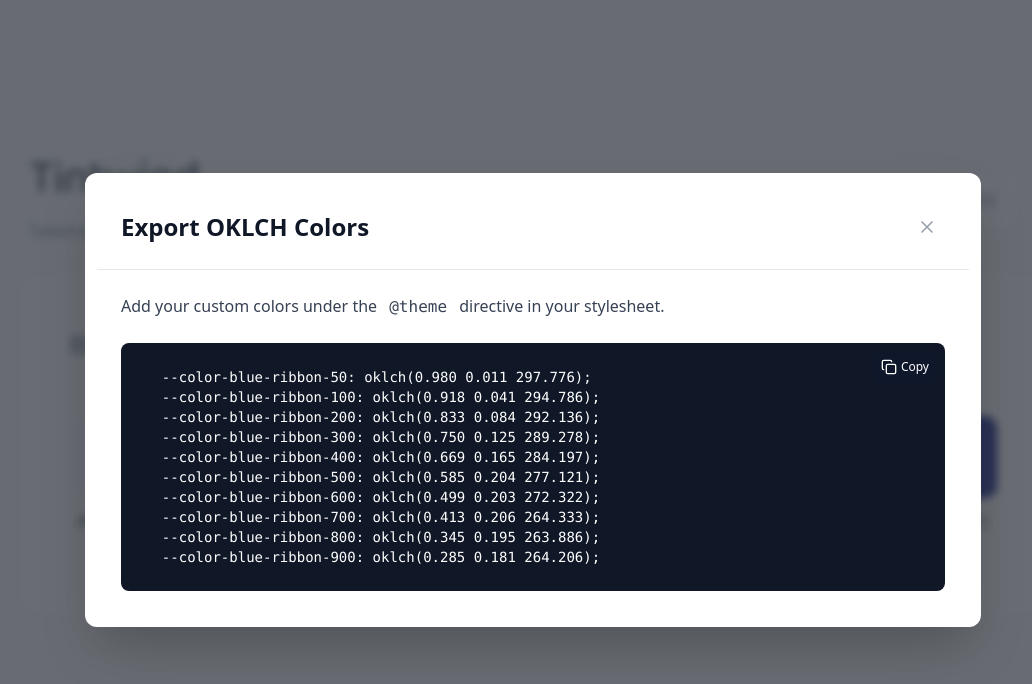
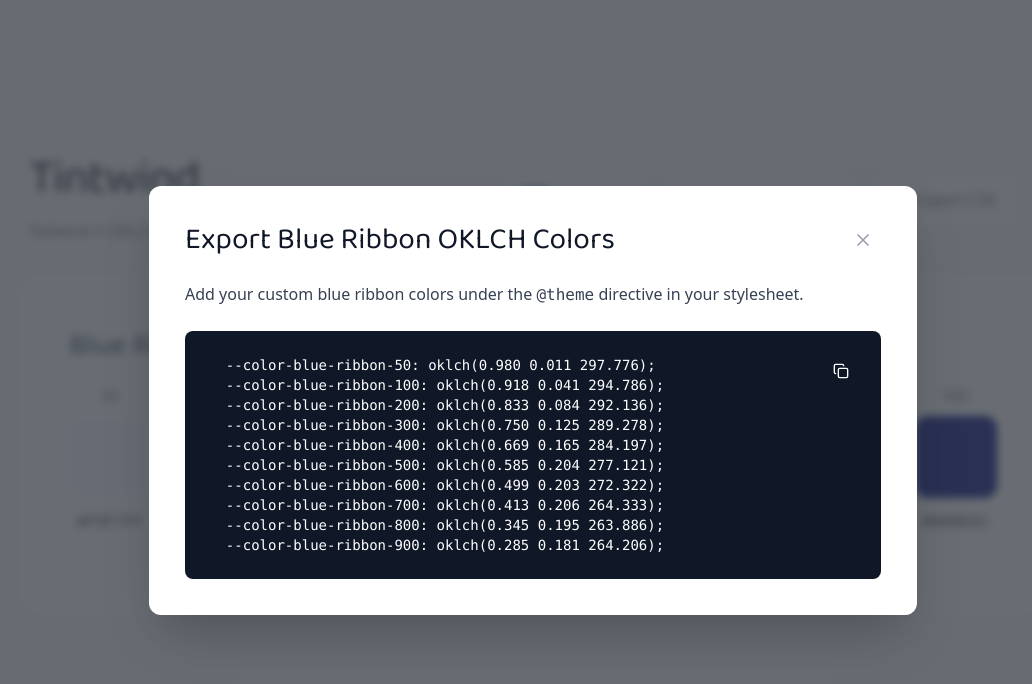
Before and after one commit to schalkburger/tintwind, a React (Vite) app: page / in a window 1280 px wide. Both pictures are taken after a click on the button "Export CSS". Shown: the top 684 px of the page, without its empty margins (107-1139 px from the left). Built offline with nearby package versions, Linux system fonts and the light colour scheme.

Commit message:
Dark theme updates

```diff
--- a/src/App.tsx
+++ b/src/App.tsx
@@ -236,66 +236,8 @@
   // --- Render ---
   return (
     <main className="min-h-screen bg-gray-50 dark:bg-black-pearl-500">
-      {/* Export Modal */}
-      {showExportModal && (
-        <div
-          tabIndex={-1} // Modal container handles focus trap logic if fully implemented, -1 is fine for simple overlay
-          aria-modal="true"
-          role="dialog"
-          className="fixed inset-0 z-50 bg-bunker-400/75 flex items-center justify-center p-4 backdrop-blur-xs"
-          onClick={() => setShowExportModal(false)}
-        >
-          <div className="bg-white rounded-xl shadow-2xl w-full max-w-4xl max-h-[90vh] overflow-y-auto dark:bg-black-pearl-400 lg:p-3" onClick={(e) => e.stopPropagation()} role="document">
-            {/* Modal Header */}
-            <div className="flex justify-between items-center p-6 border-b dark:border-b-bunker-900">
-              <h2 className="text-2xl font-bold text-gray-900 dark:text-gray-100">Export OKLCH Colors</h2>
-              <button
-                onClick={() => setShowExportModal(false)}
-                aria-label="Close export modal"
-                tabIndex={0}
-                onKeyDown={(e) => (e.key === "Enter" || e.key === " ") && setShowExportModal(false)}
-                className="p-2 rounded-full text-gray-400 hover:text-gray-600 transition-colors focus:outline-hidden focus:ring-2 focus:ring-indigo-500"
-              >
-                <X className="w-5 h-5" />
-              </button>
-            </div>
-
-            {/* Modal Body */}
-            <div className="p-6 ">
-              <p className="text-gray-700 mb-6 text-base dark:text-black-pearl-50 text-balance">
-                Add your custom colors under the <code className="bg-color-gray-600 px-2 py-1 rounded-sm">@theme</code> directive in your stylesheet.
-              </p>
-              <div className="relative">
-                <pre className="bg-gray-900 dark:bg-bunker-500 text-white p-6 rounded-lg overflow-x-auto text-sm font-mono whitespace-pre-wrap max-h-96">{exportCode}</pre>
-                <button
-                  onClick={() => copyToClipboard(exportCode)}
-                  className="absolute top-2 right-2 p-2 rounded-lg bg-slate-900/70 hover:bg-slate-900 transition-colors text-white flex items-center gap-1 font-medium text-xs"
-                  aria-label={copiedColor === exportCode ? "Copied" : "Copy CSS code"}
-                  tabIndex={0}
-                  onKeyDown={(e) => (e.key === "Enter" || e.key === " ") && copyToClipboard(exportCode)}
-                >
-                  <span className={`flex items-center gap-1 ${copiedColor === exportCode ? "text-green-300" : "text-white"}`}>
-                    {copiedColor === exportCode ? (
-                      <>
-                        <Check className="w-4 h-4" />
-                        Copied
-                      </>
-                    ) : (
-                      <>
-                        <Copy className="w-4 h-4" />
-                        Copy
-                      </>
-                    )}
-                  </span>
-                </button>
-              </div>
-            </div>
-          </div>
-        </div>
-      )}
-
       {/* Main Content */}
-      <main className="max-w-5xl mx-auto px-4 sm:px-6 lg:px-0 py-12 flex flex-col justify-center items-center min-h-screen">
+      <article className="max-w-5xl mx-auto px-4 sm:px-6 lg:px-0 py-12 flex flex-col justify-center items-center min-h-screen">
         {/* Hero Section */}
         <div className="text-left mb-2 flex justify-between px-2 w-full">
           <div className="mx-0">
@@ -454,7 +396,65 @@
             </div>
           )}
         </div>
-      </main>
+      </article>
+
+      {/* Export Modal */}
+      {showExportModal && (
+        <div
+          tabIndex={-1} // Modal container handles focus trap logic if fully implemented, -1 is fine for simple overlay
+          aria-modal="true"
+          role="dialog"
+          className="fixed inset-0 z-50 bg-bunker-400/75 flex items-center justify-center p-4 backdrop-blur-xs"
+          onClick={() => setShowExportModal(false)}
+        >
+          <div className="bg-white rounded-xl shadow-2xl w-full max-w-3xl max-h-[90vh] overflow-y-auto dark:bg-slate-900 lg:p-3" onClick={(e) => e.stopPropagation()} role="document">
+            {/* Modal Header */}
+            <div className="flex justify-between items-center p-6 pb-0">
+              <h2 className="text-3xl font-bold text-gray-900 dark:text-gray-100 baloo-2">Export {baseColorName} OKLCH Colors</h2>
+              <button
+                onClick={() => setShowExportModal(false)}
+                aria-label="Close export modal"
+                tabIndex={0}
+                onKeyDown={(e) => (e.key === "Enter" || e.key === " ") && setShowExportModal(false)}
+                className="p-2 rounded-full text-gray-400 hover:text-gray-600 transition-colors focus:outline-hidden focus:ring-2 focus:ring-indigo-500"
+              >
+                <X className="w-5 h-5" />
+              </button>
+            </div>
+
+            {/* Modal Body */}
+            <div className="p-6 ">
+              <p className="text-gray-700 mb-6 text-base dark:text-black-pearl-50 text-balance">
+                Add your custom <span className="lowercase">{baseColorName}</span> colors under the <code className="font-mono">@theme</code> directive in your stylesheet.
+              </p>
+              <div className="relative">
+                <pre className="bg-gray-900 dark:bg-bunker-900/45 text-white p-6 rounded-lg overflow-x-auto text-sm font-mono whitespace-pre-wrap max-h-96">{exportCode}</pre>
+                <button
+                  onClick={() => copyToClipboard(exportCode)}
+                  className="absolute top-6 right-6 p-2 rounded-lg bg-transparent transition-colors text-white flex items-center gap-2 font-medium text-xs"
+                  aria-label={copiedColor === exportCode ? "Copied" : "Copy CSS code"}
+                  tabIndex={0}
+                  onKeyDown={(e) => (e.key === "Enter" || e.key === " ") && copyToClipboard(exportCode)}
+                >
+                  <span className={`flex items-center gap-2 cursor-pointer ${copiedColor === exportCode ? "text-green-300" : "text-white"}`}>
+                    {copiedColor === exportCode ? (
+                      <>
+                        <Check className="w-4 h-4" />
+                        <span className="sr-only">Copied</span>
+                      </>
+                    ) : (
+                      <>
+                        <Copy className="w-4 h-4" />
+                        <span className="sr-only">Copy</span>
+                      </>
+                    )}
+                  </span>
+                </button>
+              </div>
+            </div>
+          </div>
+        </div>
+      )}
     </main>
   );
 };
```
